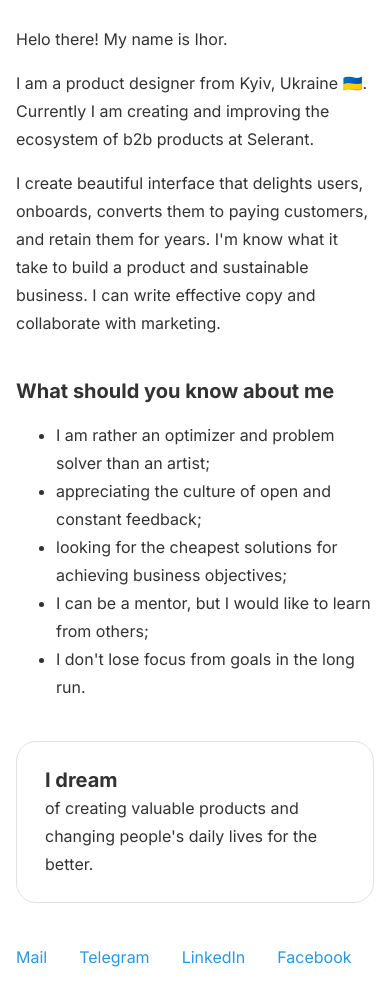
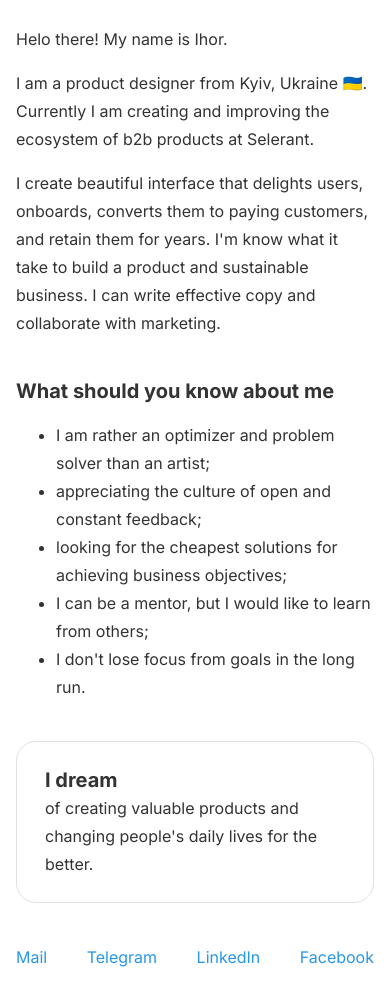
Before and after one commit to dudnik11/newPortfolio, a plain HTML site: page main.html in a window 390 px wide. Shown: the part 31-1018 px from the top of the page. Drawn offline with Linux system fonts and the light colour scheme.

Commit message:
Update styles.css

```diff
--- a/styles.css
+++ b/styles.css
@@ -137,8 +137,11 @@
     .mainBlock {
         height: auto;
     }
+}
+
+@media (max-width: 768px) {
     .links {
         gap: none;
-                           align-content: space-between;
+        justify-content: space-between;
     }
 }
```
Lines whose indentation alone changed are shown as unchanged.
